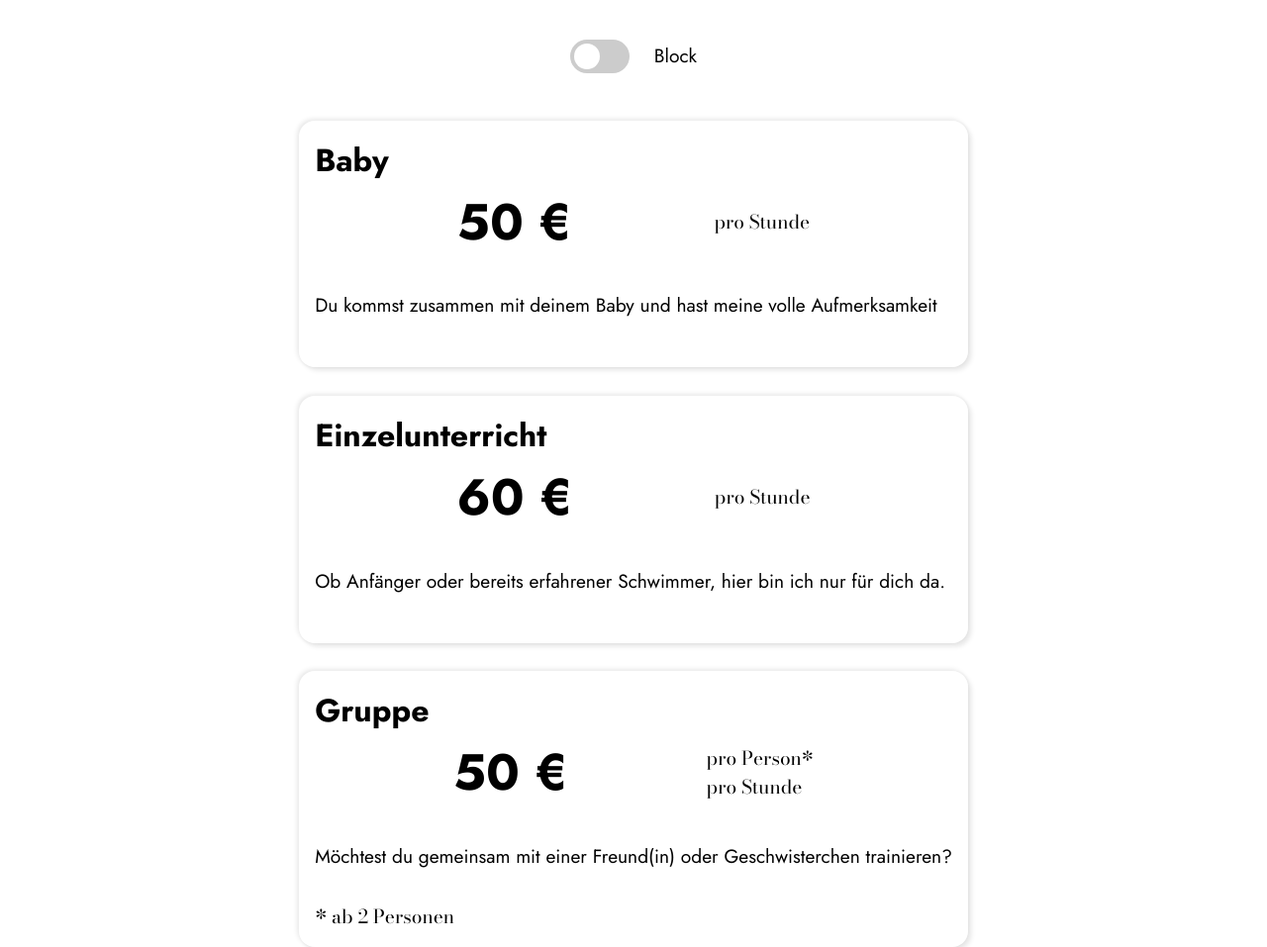
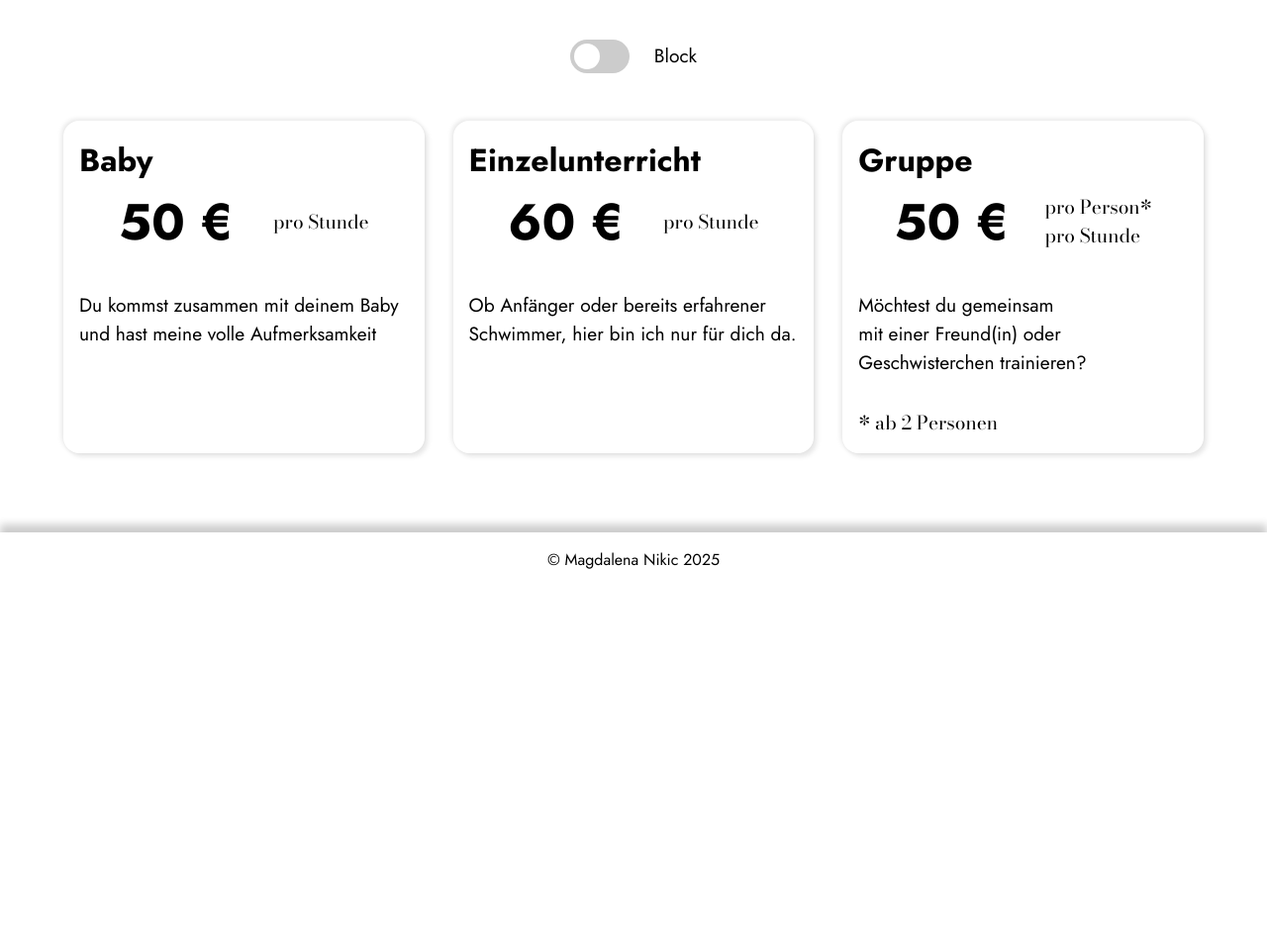
Before and after one commit to tnikic/schwimmwerk, a website: page index.html in a window 1280 px wide. Shown: the part 2300-3257 px from the top of the page at 99% size. After the commit the page ends 2894 px from the top, so only its background shows below. Drawn offline with nearby package versions, Linux system fonts and the light colour scheme.

Commit message:
Add footer
Adding a footer for the page and adding the block prices. I still need
to add the conditionals for those as I am currently just not displaying
them at all.

```diff
--- /dev/null
+++ b/css/footer.css
@@ -0,0 +1,27 @@
+@import "variables.css";
+
+footer {
+  /* Colors */
+  background-color: var(--color-main2);
+  color: var(--color-main1);
+
+  /* Shadow */
+  box-shadow: 0 -0.5rem 0.5rem rgba(0, 0, 0, 0.2);
+
+  display: flex;
+  flex-direction: row;
+  align-items: center;
+  justify-content: center;
+
+  margin-top: 5rem;
+  padding: 1rem;
+
+  & .footer-content {
+    /* Fonts */
+    font-size: 1rem;
+    font-family: var(--font-primary), serif;
+  }
+}
+
+@media (min-width: 100rem) {
+}
--- a/css/pricing.css
+++ b/css/pricing.css
@@ -50,6 +50,9 @@
           font-family: var(--font-primary), sans-serif;
           font-weight: bold;
         }
+        & .price-block {
+          display: none;
+        }
         & .price-notations {
           display: flex;
           flex-direction: column;
@@ -72,3 +75,11 @@
     }
   }
 }
+
+@media (min-width: 65rem) {
+  .pricing {
+    & .pricing-grid {
+      grid-template-columns: 1fr 1fr 1fr;
+    }
+  }
+}
--- a/css/style.css
+++ b/css/style.css
@@ -6,3 +6,4 @@
 @import "hero.css";
 @import "services.css";
 @import "pricing.css";
+@import "footer.css";
--- a/index.html
+++ b/index.html
@@ -120,6 +120,7 @@
             <h2>Baby</h2>
             <div class="pricing-value">
               <span class="price">50 €</span>
+              <span class="price-block">450 €</span>
               <div class="price-notations">
                 <span class="price-unit">pro Stunde</span>
               </div>
@@ -133,6 +134,7 @@
             <h2>Einzelunterricht</h2>
             <div class="pricing-value">
               <span class="price">60 €</span>
+              <span class="price-block">550 €</span>
               <div class="price-notations">
                 <span class="price-unit">pro Stunde</span>
               </div>
@@ -146,6 +148,7 @@
             <h2>Gruppe</h2>
             <div class="pricing-value">
               <span class="price">50 €</span>
+              <span class="price-block">450 €</span>
               <div class="price-notations">
                 <span class="price-unit">pro Person*</span>
                 <span class="price-unit">pro Stunde</span>
@@ -160,5 +163,11 @@
         </div>
       </section>
     </main>
+
+    <footer>
+      <div class="footer-content">
+        <div class="footer-text">© Magdalena Nikic 2025</div>
+      </div>
+    </footer>
   </body>
 </html>
```
